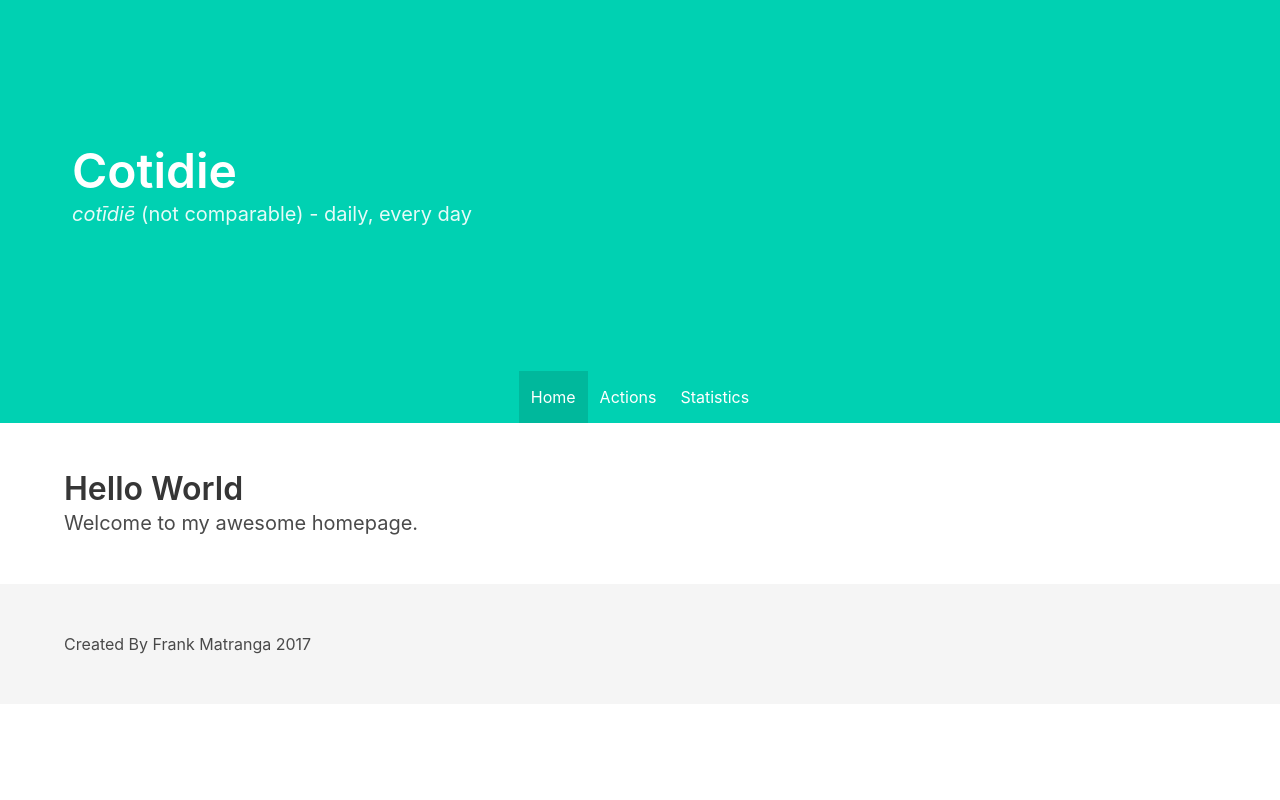
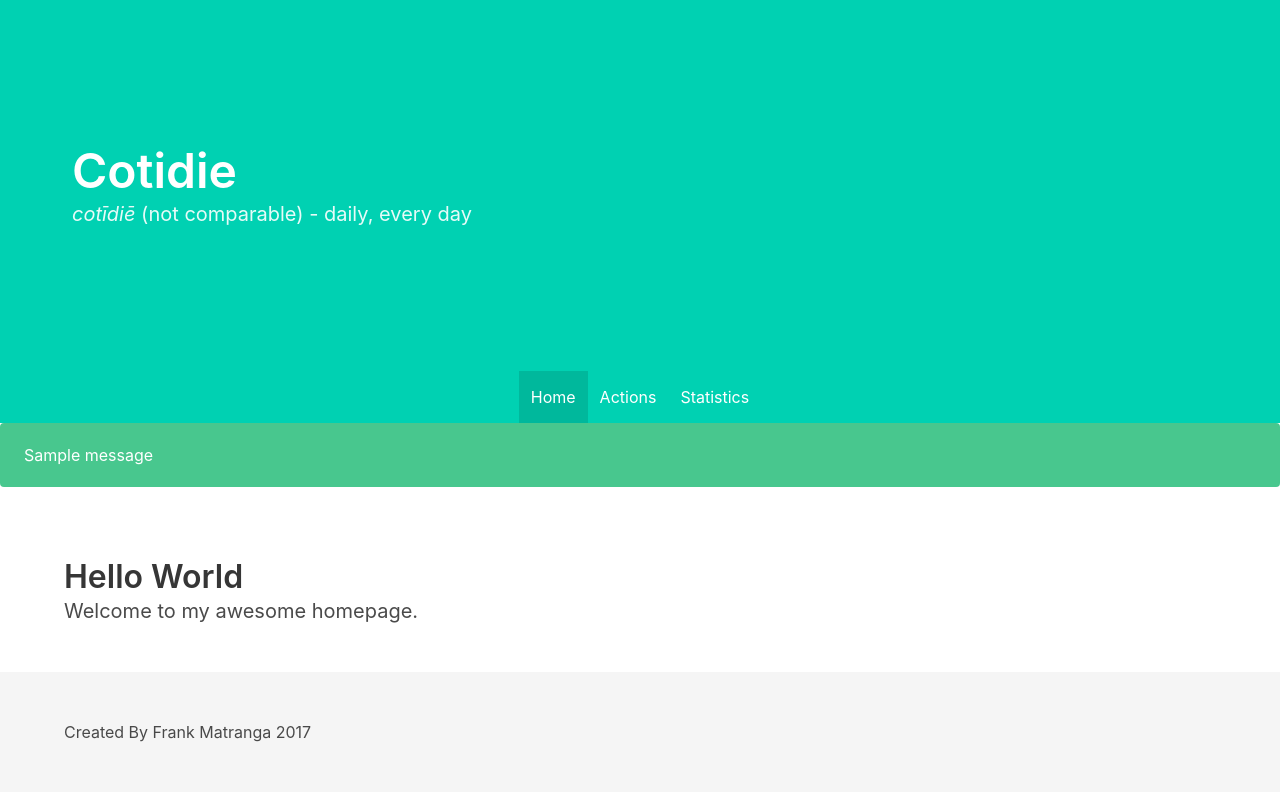
Before and after one commit to Apexal/cotidie, a Flask app: page / in a window 1280 px wide. Run offline with Flask 2, Linux system fonts and the light colour scheme; tables that the repository leaves empty hold one stand-in row (values such as "Sample post"); one stand-in notice (Sample message) is shown; some libraries are stand-ins or nearby versions.

Commit message:
Flash message on new action

```diff
--- /dev/null
+++ b/cotidie/templates/includes/flash_messages.html
@@ -0,0 +1,7 @@
+{% with messages = get_flashed_messages(with_categories=true) %}
+    {% if messages %}
+        {% for category, message in messages %}
+            <div class="notification is-{{ category }}">{{ message }}</div>
+        {% endfor %}
+    {% endif %}
+{% endwith %}
--- a/cotidie/templates/template.html
+++ b/cotidie/templates/template.html
@@ -18,6 +18,7 @@
 
     <body>
         {% include "includes/header.html" %}
+        {% include "includes/flash_messages.html" %}
         {% block content %}{% endblock %}
         {% include "includes/footer.html" %}
     </body>
--- a/cotidie/views.py
+++ b/cotidie/views.py
@@ -25,4 +25,6 @@ def add_action():
     db.session.add(new_action)
     db.session.commit()
 
+    flash('Successfully added new action.', 'success')
+
     return redirect(url_for('actions', action_id=new_action.id))
```
